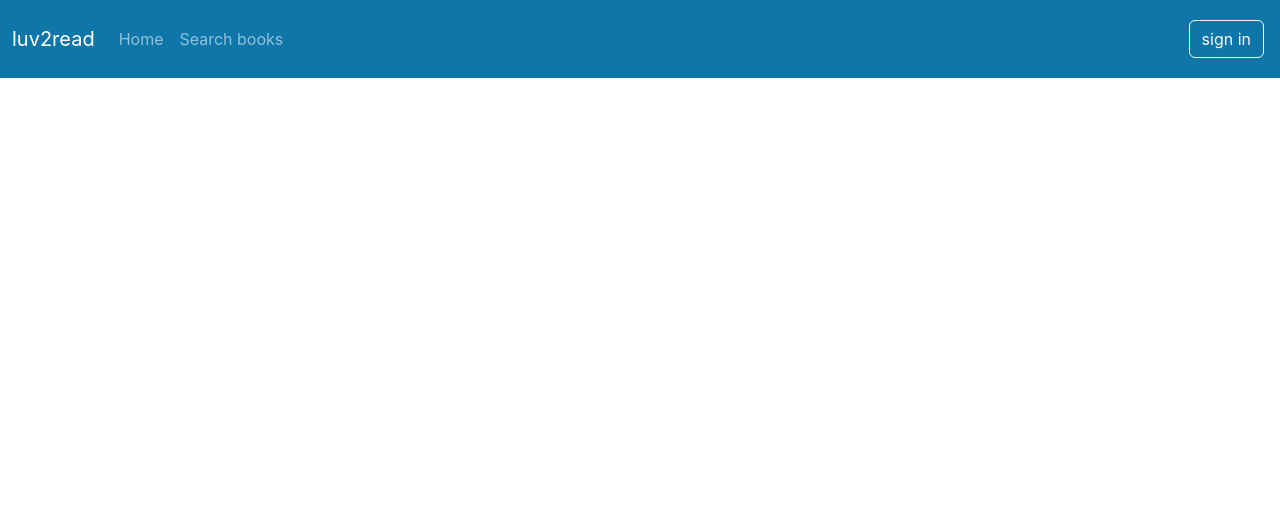
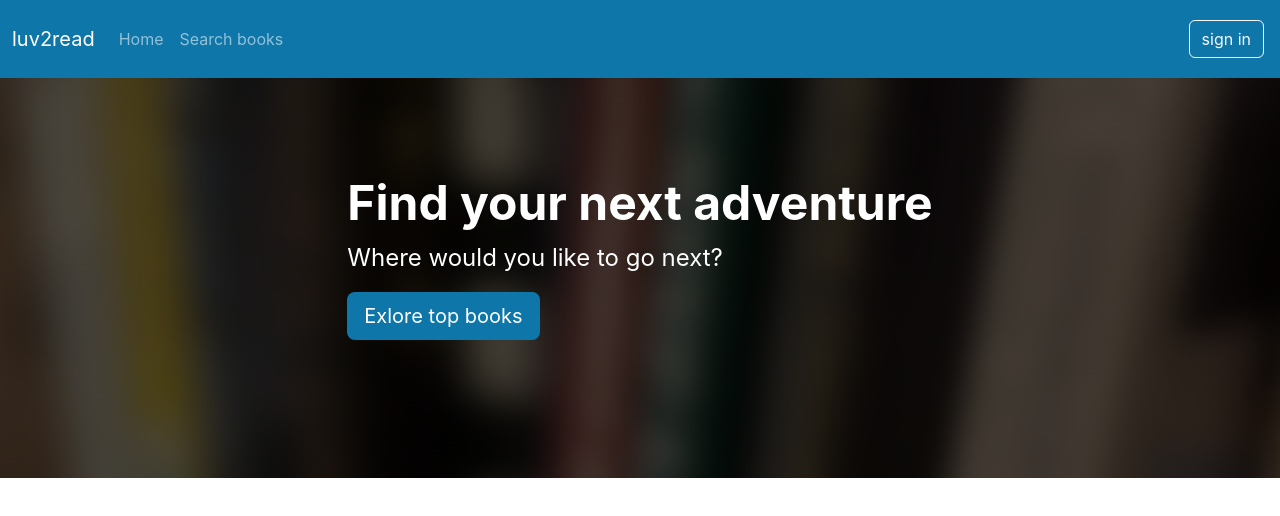
Before and after one commit to Ibraisi/library-app, a React (Create React App) app in the folder 01-frontend/react-library/: page / in a window 1280 px wide. Shown: the top 516 px of the page. Built offline with nearby package versions, Linux system fonts and the light colour scheme.

Commit message:
added ExlpreTopBooks Component

```diff
--- a/01-frontend/react-library/src/App.tsx
+++ b/01-frontend/react-library/src/App.tsx
@@ -1,10 +1,14 @@
 import React from 'react';
 import './App.css';
 import { Navbar } from './Layouts/NavbarAndFooter/Navbar';
+import { ExploreTopBooks } from './Layouts/NavbarAndFooter/HomePage/ExploreTopBooks';
 
 function App() {
   return (
+    <div>
     <Navbar/>
+    <ExploreTopBooks/>
+    </div>
   );
 }
 
--- /dev/null
+++ b/01-frontend/react-library/src/Layouts/NavbarAndFooter/HomePage/ExploreTopBooks.tsx
@@ -0,0 +1,16 @@
+export
+const ExploreTopBooks = ()=>{
+    return (
+        <div className="p-5 mb-4 bg-dark header">
+            <div className="container-fluid py-5 text-white
+            d-flex justify-content-center align-items-center">
+                <div>
+                    <h1 className="display-5 fw-bold">Find your next adventure</h1>
+                    <p className="col-md-8 fs-4">Where would you like to go next?</p>
+                    <a type="button" className="btn main-color btn-lg text-white" href="# ">Exlore top books</a>
+
+                </div>
+            </div>
+        </div>
+    )
+}
```
